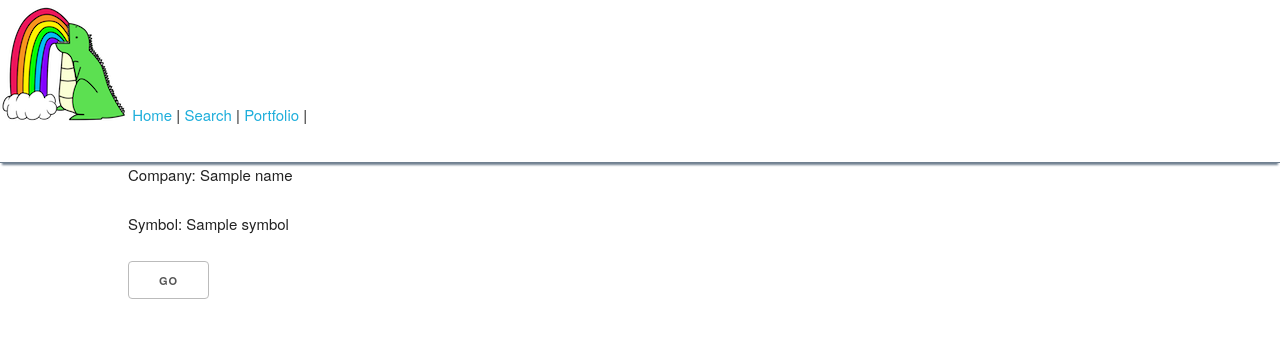
After one commit to EHaan-CF-Projects/stock_portfolio, a Flask app: template src/templates/stocks/company.html in a window 1280 px wide. The commit adds this page. Shown: the top 338 px of the page. Run offline with Flask 2, Linux system fonts and the light colour scheme; tables that the repository leaves empty hold one stand-in row (values such as "Sample post"); the template is opened without the code that fills it: values that come from a table or form of the project are taken from there, most other values are stand-ins (such as "Sample title", 1, 10 or a date in 2020).

Commit message:
all templates rendering and preview page saving

```diff
--- a/src/forms.py
+++ b/src/forms.py
@@ -6,11 +6,11 @@ from wtforms.validators import DataRequired
 class CompanyForm(FlaskForm):
     """
     """
-    zipcode = StringField('symbol', validators=[DataRequired()])
+    symbol = StringField('Company Symbol', validators=[DataRequired()])
 
 
 class CompanyAddForm(FlaskForm):
     """
     """
-    zipcode = StringField('symbol', validators=[DataRequired()])
+    symbol = StringField('symbol', validators=[DataRequired()])
     name = StringField('name', validators=[DataRequired()])
--- a/src/routes.py
+++ b/src/routes.py
@@ -1,4 +1,4 @@
-from flask import render_template, request, redirect, url_for, abort
+from flask import render_template, request, redirect, url_for, abort, session
 from sqlalchemy.exc import DBAPIError, IntegrityError
 import requests
 import json
@@ -24,10 +24,11 @@ def search_form():
         symbol = form.data['symbol']
 
         url = 'https://api.iextrading.com/1.0/stock/{}/company'.format(symbol)
+
         response = requests.get(url)
         data = json.loads(response.text)
-        session['context'] = data
-        session['symbol'] = symbol
+        session['name'] = data['companyName']
+        session['symbol'] = data['symbol']
 
         return redirect(url_for('.preview_company'))
 
@@ -39,15 +40,15 @@ def preview_company():
     """
     """
     form_context = {
-        'name': session['context']['name'],
-        'symbol': session['symbol']
+        'name': session['name'],
+        'symbol': session['symbol'],
     }
     form = CompanyAddForm(**form_context)
 
     if form.validate_on_submit():
         try:
             company = Company(name=form.data['name'], symbol=form.data['symbol'])
-            db.session.add(city)
+            db.session.add(company)
             db.session.commit()
         except (DBAPIError, IntegrityError):
             # insert flash?
@@ -55,6 +56,13 @@ def preview_company():
 
         return redirect(url_for('.portfolio'))
 
+    return render_template(
+        './stocks/company.html',
+        form=form,
+        symbol=form_context['symbol'],
+        name=session['name'],
+        ), 200
+
 
 @app.route('/portfolio')
 def portfolio():
--- /dev/null
+++ b/src/templates/stocks/company.html
@@ -0,0 +1,17 @@
+{% extends "base.html" %}
+
+{% block page_title %}
+<div class="container">
+    <p>Company: {{ name }}</p>
+    <p>Symbol:  {{ symbol }}</p>
+
+    <form method="POST" action="{{ url_for(".preview_company") }}">
+        {{ form.hidden_tag() }}
+        <div class="hidden" hidden>
+            {{ form.symbol.label }}{{ form.symbol(size=10) }}
+            {{ form.name.label }}{{ form.name(size=20) }}
+        </div>
+        <input type="submit" value="Go">
+    </form>
+</div>
+{% endblock page_title %}
--- a/src/templates/stocks/search.html
+++ b/src/templates/stocks/search.html
@@ -6,9 +6,7 @@
   <form method="POST" action="{{ url_for(".search_form") }}">
     {{ form.hidden_tag() }}
     {{ form.symbol.label }}{{ form.symbol(size=10) }}
-    <label for="symbol">Company Name</label>
-    <!-- <input id="symbol" name="symbol" type="text">
-    <input type="submit" value="Go"> -->
+    <input type="submit" value="Go">
   </form>
 </div>
 {% endblock page_title %}
```
